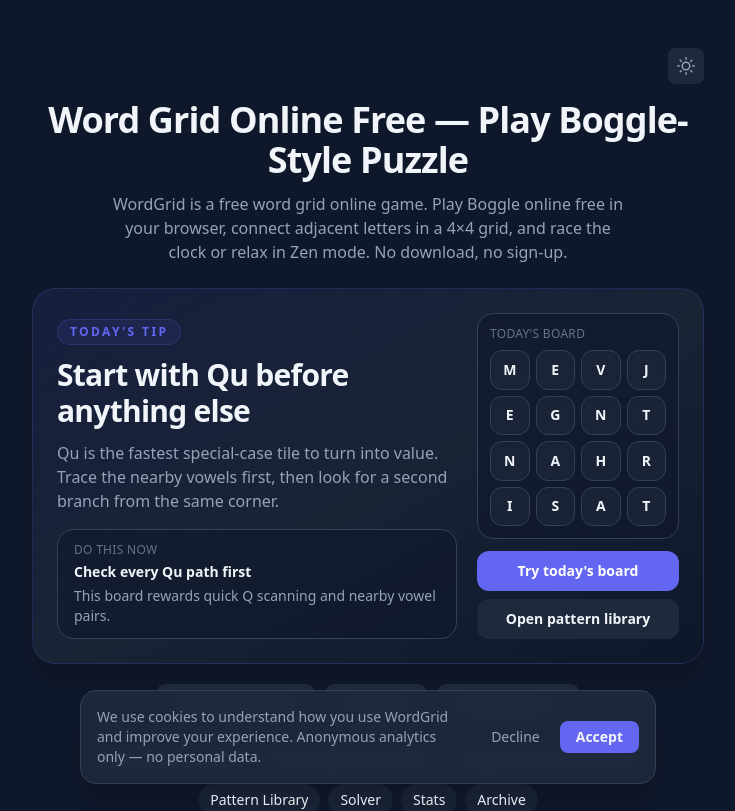
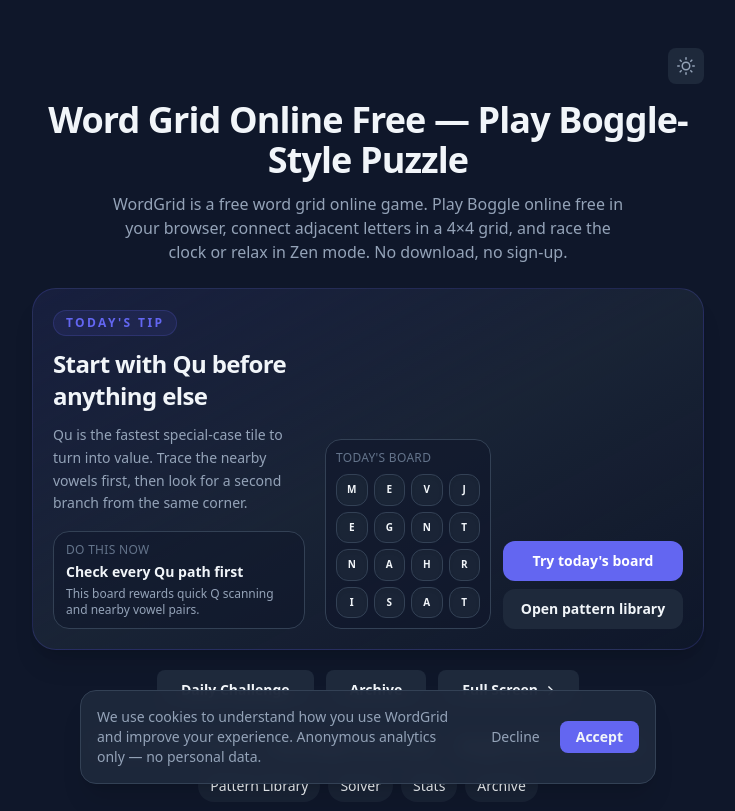
Before and after one commit to aieasygames-alt/wordgrid, a Next.js app: page / in a window 1280 px wide. Shown: the top 811 px of the page, without its empty margins (272-1007 px from the left). Built offline with nearby package versions, Linux system fonts and the light colour scheme.

Commit message:
Compact the homepage tip card

```diff
--- a/src/app/HomeClient.tsx
+++ b/src/app/HomeClient.tsx
@@ -80,6 +80,7 @@
           <TodayTipCard
             tip={todayTip}
             grid={grid}
+            compact
             primaryHref="/daily"
             primaryLabel="Try today's board"
             secondaryHref="/guides/word-pattern-library"
--- a/src/components/TodayTipCard.tsx
+++ b/src/components/TodayTipCard.tsx
@@ -11,6 +11,7 @@
   primaryLabel: string;
   secondaryHref?: string;
   secondaryLabel?: string;
+  compact?: boolean;
 }
 
 export default function TodayTipCard({
@@ -20,36 +21,37 @@
   primaryLabel,
   secondaryHref,
   secondaryLabel,
+  compact = false,
 }: TodayTipCardProps) {
   return (
-    <section className="w-full rounded-3xl border border-primary/20 bg-gradient-to-br from-primary/10 via-surface/70 to-bg/60 p-5 sm:p-6 shadow-xl shadow-black/10">
-      <div className="flex flex-col xl:flex-row xl:items-end xl:justify-between gap-5">
+    <section className={`w-full rounded-3xl border border-primary/20 bg-gradient-to-br from-primary/10 via-surface/70 to-bg/60 shadow-xl shadow-black/10 ${compact ? "p-4 sm:p-5" : "p-5 sm:p-6"}`}>
+      <div className={`flex flex-col ${compact ? "lg:flex-row lg:items-end lg:justify-between" : "xl:flex-row xl:items-end xl:justify-between"} gap-5`}>
         <div className="max-w-2xl">
           <div className="inline-flex items-center rounded-full border border-primary/20 bg-primary/10 px-3 py-1 text-xs font-semibold uppercase tracking-[0.2em] text-primary">
             {tip.label}
           </div>
-          <h2 className="mt-3 text-2xl sm:text-3xl font-bold tracking-tight text-text">
+          <h2 className={`mt-3 font-bold tracking-tight text-text ${compact ? "text-xl sm:text-2xl" : "text-2xl sm:text-3xl"}`}>
             {tip.title}
           </h2>
-          <p className="mt-3 text-sm sm:text-base leading-relaxed text-text-muted">
+          <p className={`mt-3 leading-relaxed text-text-muted ${compact ? "text-sm" : "text-sm sm:text-base"}`}>
             {tip.detail}
           </p>
-          <div className="mt-4 rounded-2xl border border-border bg-bg/55 px-4 py-3">
+          <div className={`mt-4 rounded-2xl border border-border bg-bg/55 ${compact ? "px-3 py-2.5" : "px-4 py-3"}`}>
             <div className="text-xs uppercase tracking-wide text-text-dim">Do this now</div>
-            <div className="mt-1 text-sm font-semibold text-text">{tip.action}</div>
-            <div className="mt-1 text-sm text-text-muted">{tip.boardNote}</div>
+            <div className={`mt-1 font-semibold text-text ${compact ? "text-sm" : "text-sm"}`}>{tip.action}</div>
+            <div className={`mt-1 text-text-muted ${compact ? "text-xs" : "text-sm"}`}>{tip.boardNote}</div>
           </div>
         </div>
 
-        <div className="flex flex-col gap-3 shrink-0">
+        <div className={`flex flex-col gap-3 shrink-0 ${compact ? "lg:flex-row lg:items-end" : ""}`}>
           {grid && (
-            <div className="rounded-2xl border border-border bg-bg/60 p-3">
+            <div className={`rounded-2xl border border-border bg-bg/60 ${compact ? "p-2.5" : "p-3"}`}>
               <div className="text-xs uppercase tracking-wide text-text-dim mb-2">Today's board</div>
-              <div className="grid grid-cols-4 gap-1.5 w-40 sm:w-44">
+              <div className={`grid grid-cols-4 gap-1.5 ${compact ? "w-32 sm:w-36" : "w-40 sm:w-44"}`}>
                 {grid.flat().map((cell, index) => (
                   <div
                     key={`${cell.row}-${cell.col}-${index}`}
-                    className="aspect-square rounded-xl border border-border bg-surface/70 flex items-center justify-center text-sm font-bold uppercase text-text shadow-inner"
+                    className={`aspect-square rounded-xl border border-border bg-surface/70 flex items-center justify-center font-bold uppercase text-text shadow-inner ${compact ? "text-[10px]" : "text-sm"}`}
                   >
                     {cell.letter}
                   </div>
@@ -58,7 +60,7 @@
             </div>
           )}
 
-          <div className="flex flex-col gap-2">
+          <div className={`flex flex-col gap-2 ${compact ? "min-w-[180px]" : ""}`}>
             <Link
               href={primaryHref}
               className="inline-flex items-center justify-center rounded-xl bg-primary px-4 py-2.5 text-sm font-semibold text-white hover:bg-primary-hover transition"
```
